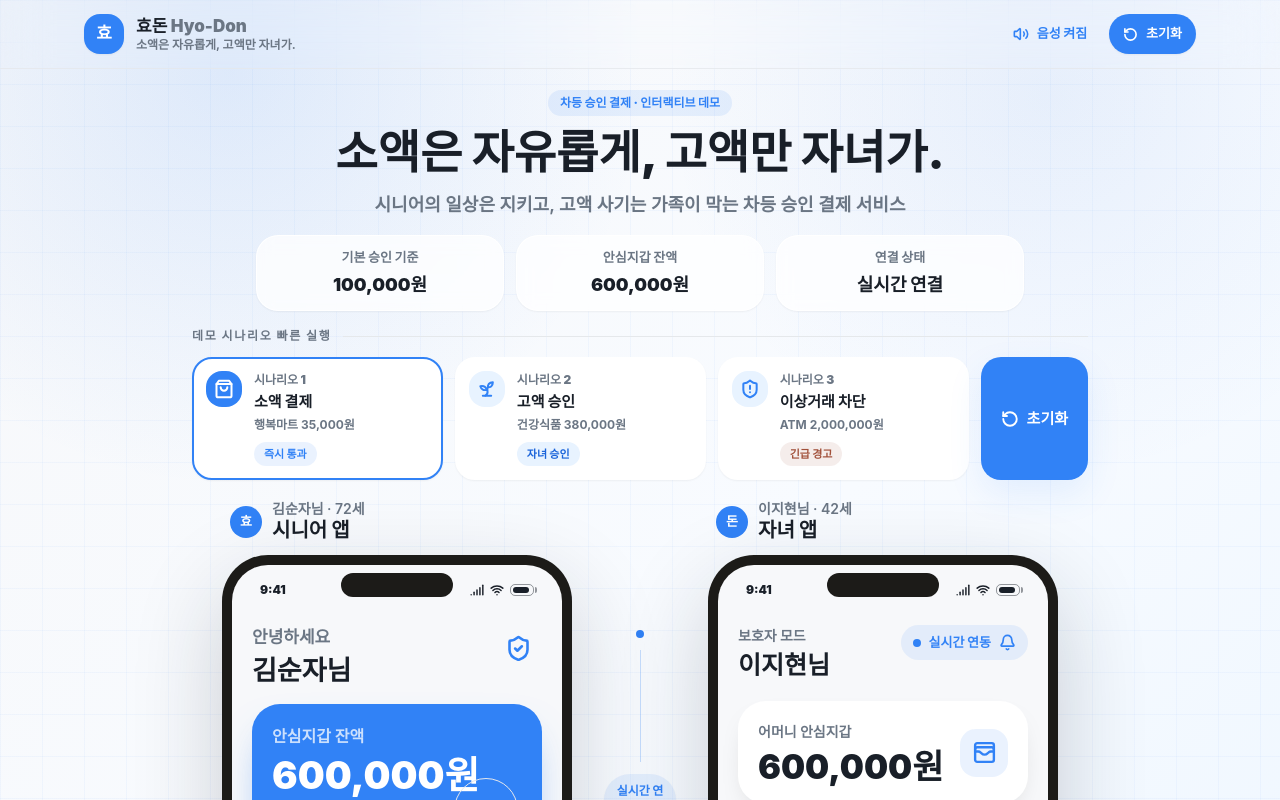
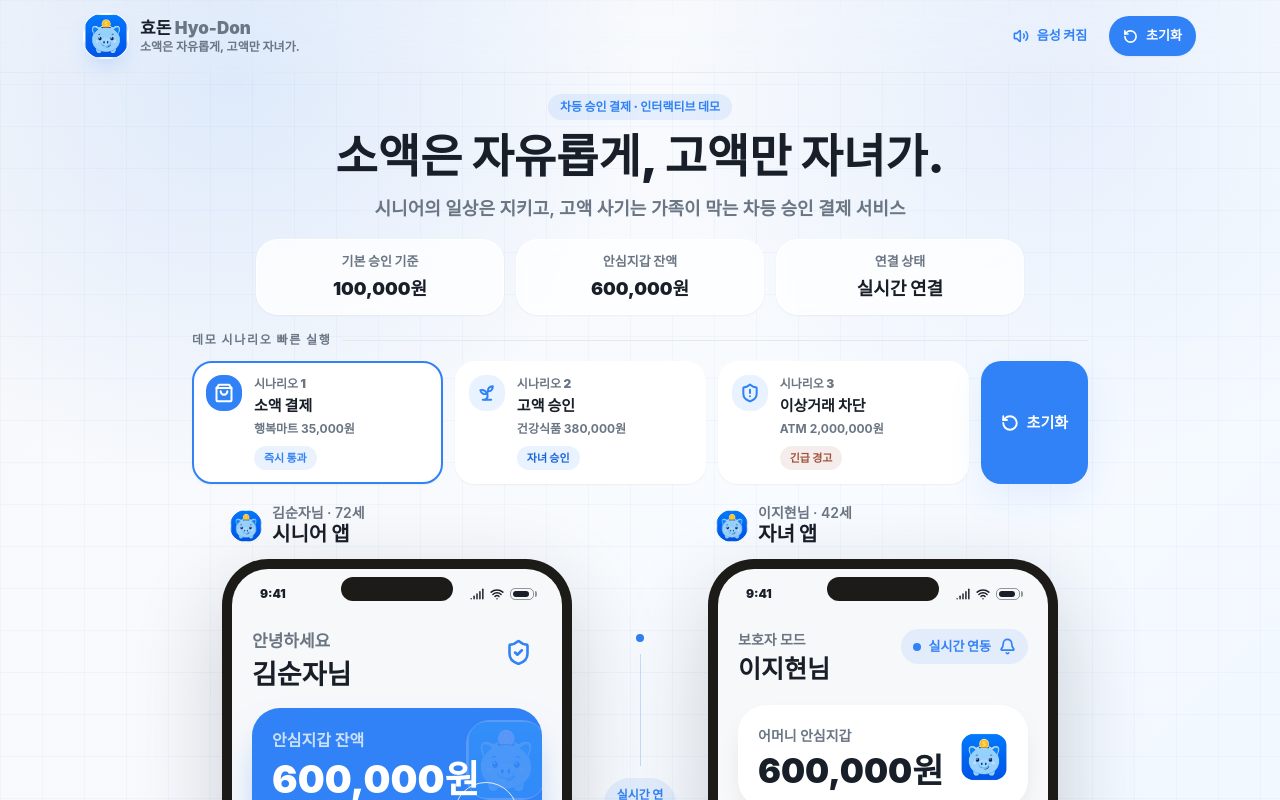
Before and after one commit to joonpyohuh/hyodon, a React (Vite) app: page / in a window 1280 px wide. Shown: the top 800 px of the page. Built offline with nearby package versions, Linux system fonts and the light colour scheme.

Commit message:
Integrate Hyo-Don logo asset

```diff
--- a/index.html
+++ b/index.html
@@ -7,6 +7,7 @@
       name="description"
       content="효돈 Hyo-Don 발표용 인터랙티브 프로토타입"
     />
+    <link rel="icon" type="image/png" href="/hyodon-logo.png" />
     <title>효돈 Hyo-Don</title>
   </head>
   <body>
--- a/src/App.tsx
+++ b/src/App.tsx
@@ -403,8 +403,12 @@ function App() {
       <header className="sticky top-0 z-40 border-b border-line/80 bg-paper/86 backdrop-blur-xl">
         <div className="mx-auto flex max-w-6xl items-center justify-between px-5 py-3.5">
           <div className="flex items-center gap-3">
-            <div className="flex h-10 w-10 items-center justify-center rounded-2xl bg-toss text-[17px] font-black text-white shadow-sm">
-              효
+            <div className="flex h-11 w-11 items-center justify-center overflow-hidden rounded-[18px] bg-toss text-[17px] font-black text-white shadow-[0_12px_26px_-14px_rgba(49,130,246,0.8)] ring-1 ring-white/80">
+              <img
+                src="/hyodon-logo.png"
+                alt="효돈 로고"
+                className="h-full w-full object-cover"
+              />
             </div>
             <div>
               <p className="text-[17px] font-black leading-tight text-ink">
@@ -475,7 +479,12 @@ function App() {
         </section>
 
         <section className="mx-auto mt-5 flex max-w-6xl flex-col items-center justify-center gap-8 lg:flex-row lg:items-start">
-          <PhoneFrame title="시니어 앱" subtitle="김순자님 · 72세" accent="sage">
+          <PhoneFrame
+            title="시니어 앱"
+            subtitle="김순자님 · 72세"
+            accent="sage"
+            iconSrc="/hyodon-logo.png"
+          >
             <SeniorPhone
               state={state}
               merchants={merchants}
@@ -504,7 +513,12 @@ function App() {
             <div className="h-2 w-2 rounded-full bg-toss" />
           </div>
 
-          <PhoneFrame title="자녀 앱" subtitle="이지현님 · 42세" accent="toss">
+          <PhoneFrame
+            title="자녀 앱"
+            subtitle="이지현님 · 42세"
+            accent="toss"
+            iconSrc="/hyodon-logo.png"
+          >
             <ChildPhone
               state={state}
               onApprove={approvePending}
--- a/src/components/ChildPhone.tsx
+++ b/src/components/ChildPhone.tsx
@@ -71,11 +71,19 @@ export default function ChildPhone({
             </p>
           </div>
           <span
-            className={`flex h-12 w-12 items-center justify-center rounded-2xl ${
+            className={`flex h-12 w-12 items-center justify-center overflow-hidden rounded-2xl ${
               state.cardFrozen ? "bg-rust/10 text-rust" : "bg-toss/10 text-toss"
             }`}
           >
-            <WalletCards size={25} strokeWidth={2.3} />
+            {state.cardFrozen ? (
+              <WalletCards size={25} strokeWidth={2.3} />
+            ) : (
+              <img
+                src="/hyodon-logo.png"
+                alt=""
+                className="h-full w-full object-cover"
+              />
+            )}
           </span>
         </div>
       </section>
--- a/src/components/PhoneFrame.tsx
+++ b/src/components/PhoneFrame.tsx
@@ -5,6 +5,7 @@ interface PhoneFrameProps {
   title: string;
   subtitle: string;
   accent?: "sage" | "toss";
+  iconSrc?: string;
   children: ReactNode;
 }
 
@@ -12,6 +13,7 @@ export default function PhoneFrame({
   title,
   subtitle,
   accent = "sage",
+  iconSrc,
   children,
 }: PhoneFrameProps) {
   const accentClass = accent === "sage" ? "bg-sage" : "bg-toss";
@@ -20,9 +22,13 @@ export default function PhoneFrame({
     <section className="w-full max-w-[350px]" aria-label={title}>
       <div className="mb-3 flex items-center gap-2.5 px-2">
         <span
-          className={`flex h-8 w-8 items-center justify-center rounded-full ${accentClass} text-[13px] font-black text-white`}
+          className={`flex h-8 w-8 items-center justify-center overflow-hidden rounded-full ${accentClass} text-[13px] font-black text-white shadow-sm ring-1 ring-white/80`}
         >
-          {accent === "sage" ? "효" : "돈"}
+          {iconSrc ? (
+            <img src={iconSrc} alt="" className="h-full w-full object-cover" />
+          ) : (
+            <>{accent === "sage" ? "효" : "돈"}</>
+          )}
         </span>
         <div>
           <p className="text-sm font-semibold leading-tight text-muted">{subtitle}</p>
--- a/src/components/SeniorPhone.tsx
+++ b/src/components/SeniorPhone.tsx
@@ -279,11 +279,16 @@ export default function SeniorPhone({
       <section className="relative mt-4 overflow-hidden rounded-[28px] bg-toss px-5 py-5 text-white shadow-[0_20px_42px_-18px_rgba(49,130,246,0.72)]">
         <span className="pointer-events-none absolute -right-8 -top-10 h-28 w-28 rounded-full bg-white/12" />
         <span className="pointer-events-none absolute bottom-4 right-6 h-16 w-16 rounded-full border border-white/18" />
-        <p className="text-[16px] font-bold text-white/75">안심지갑 잔액</p>
-        <p className="mt-2 text-[38px] font-black leading-none">
+        <img
+          src="/hyodon-logo.png"
+          alt=""
+          className="pointer-events-none absolute -right-1 top-3 h-20 w-20 rounded-[24px] object-cover opacity-20 mix-blend-screen"
+        />
+        <p className="relative text-[16px] font-bold text-white/75">안심지갑 잔액</p>
+        <p className="relative mt-2 text-[38px] font-black leading-none">
           {formatWon(state.balance)}
         </p>
-        <div className="mt-3 inline-flex rounded-full bg-white/15 px-3 py-1.5 text-[13px] font-black text-white/90">
+        <div className="relative mt-3 inline-flex rounded-full bg-white/15 px-3 py-1.5 text-[13px] font-black text-white/90">
           {state.cardFrozen
             ? "카드가 일시정지되어 있어요"
             : `${formatWon(state.threshold)} 이상은 가족이 함께 확인`}
```
Also changed, not shown: public/hyodon-logo.png (added).
